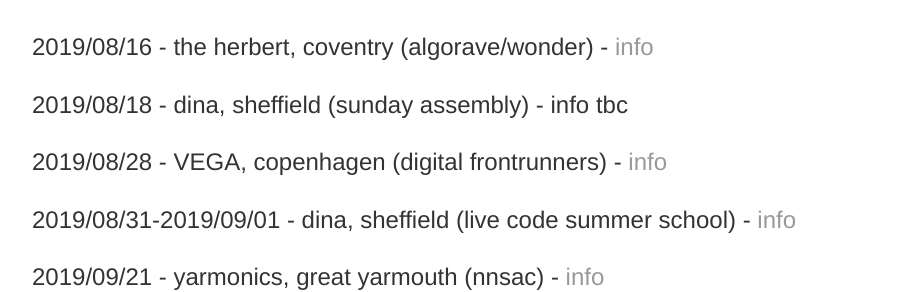
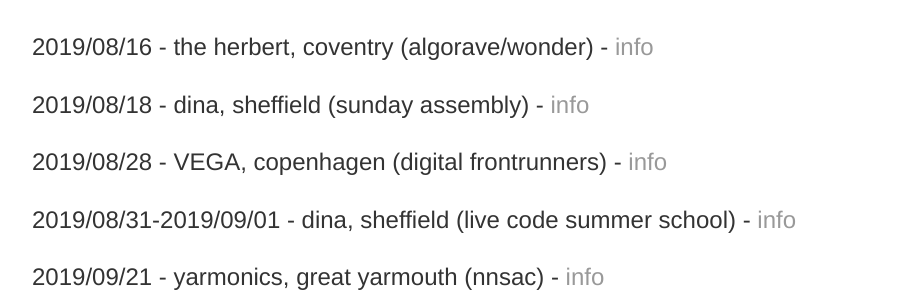
Before and after one commit to heavy-lifting/heavy-lifting.github.io, a Jekyll site: the page built from shows.html, in a window 1280 px wide and 900 px high. Shown: the part 205-497 px from the top of the window, without its empty margins (160-1072 px from the left). Built offline with Jekyll 4.4.1, drawn with Linux system fonts in a browser that asks for light colours.

Commit message:
Update shows.html

```diff
--- a/shows.html
+++ b/shows.html
@@ -10,7 +10,7 @@
 
 	<p>2019/08/16 - the herbert, coventry (algorave/wonder) - <a href="https://www.theherbert.org/whats_on/1445/wonder__where_reality_and_imaginary_collide" target="_blank">info</a></p>
 
-	<p>2019/08/18 - dina, sheffield (sunday assembly) - info tbc</p>
+	<p>2019/08/18 - dina, sheffield (sunday assembly) - <a href="https://www.eventbrite.co.uk/e/sunday-assembly-sheffield-18th-august-2019-sound-installations-tickets-67911331621" target="_blank">info</a></p>
 
 	<p>2019/08/28 - VEGA, copenhagen (digital frontrunners) - <a href="http://digitalfrontrunners.dk/" target="_blank">info</a></p>
 
```
